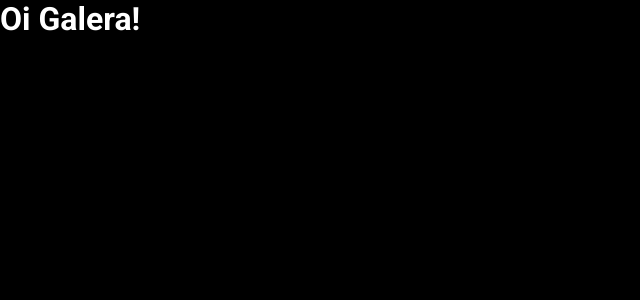
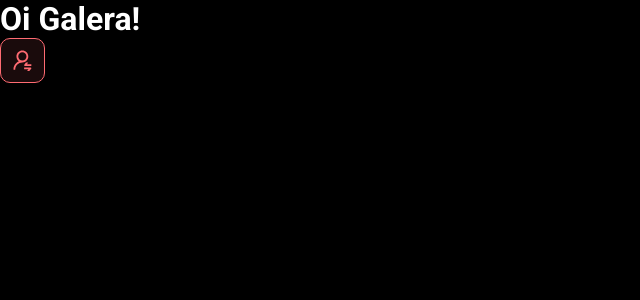
Before and after one commit to jocimarspi/dsmeta, a React (Vite) app in the folder frontend/: page / in a window 1280 px wide. Shown: the top 300 px of the page, without its empty margins (0-640 px from the left). Built offline with nearby package versions, Linux system fonts and the light colour scheme.

Commit message:
First component

```diff
--- a/frontend/src/App.tsx
+++ b/frontend/src/App.tsx
@@ -1,5 +1,12 @@
+import NotificationButton from "./components/NotificationButton"
+
 function App() {
-  return <h1>Oi Galera!</h1>
+  return (
+    <>
+      <h1>Oi Galera!</h1>
+      <NotificationButton />
+    </>
+  )
 }
 
 export default App
--- /dev/null
+++ b/frontend/src/components/NotificationButton/index.tsx
@@ -0,0 +1,15 @@
+import notificationIcon from "../../assets/img/notification-icon.svg";
+import "./style.css";
+
+
+function NotificationButton() {
+  return (
+    <div className="dsmeta-red-btn-container">
+      <div className="dsmeta-red-btn">
+        <img src={notificationIcon} alt="Notificar" />
+      </div>
+    </div>
+  )
+}
+
+export default NotificationButton;
--- /dev/null
+++ b/frontend/src/components/NotificationButton/style.css
@@ -0,0 +1,15 @@
+.dsmeta-red-btn {
+  height: 45px;
+  width: 45px;
+  background: rgba(255, 107, 114, 0.1);
+  border: 1px solid #ff6b72;
+  border-radius: 10px;
+  display: flex;
+  align-items: center;
+  justify-content: center;
+  cursor: pointer;
+}
+
+.dsmeta-red-btn img {
+    width: 19px;
+}
```
Also changed, not shown: frontend/src/assets/img/notification-icon.svg (added).
